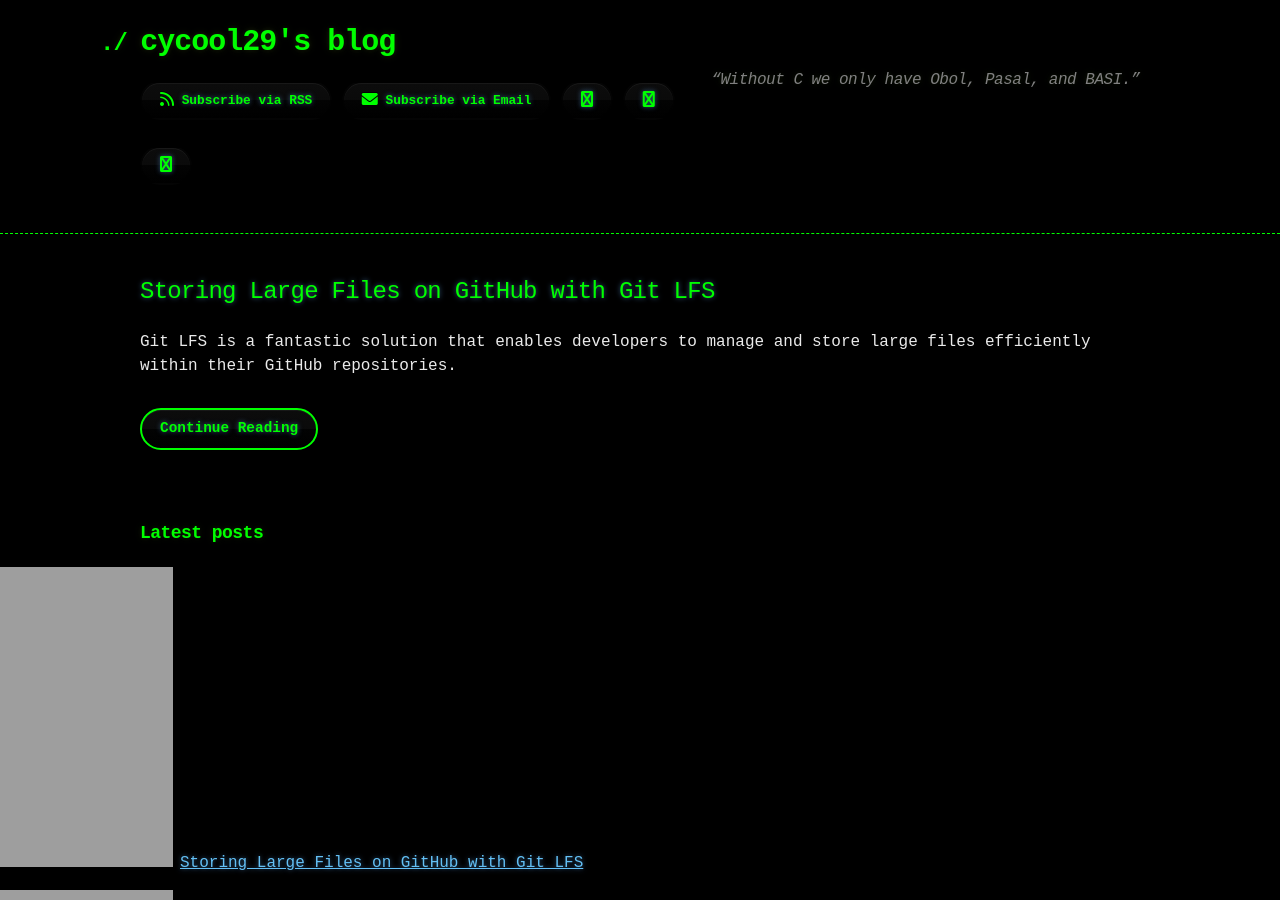
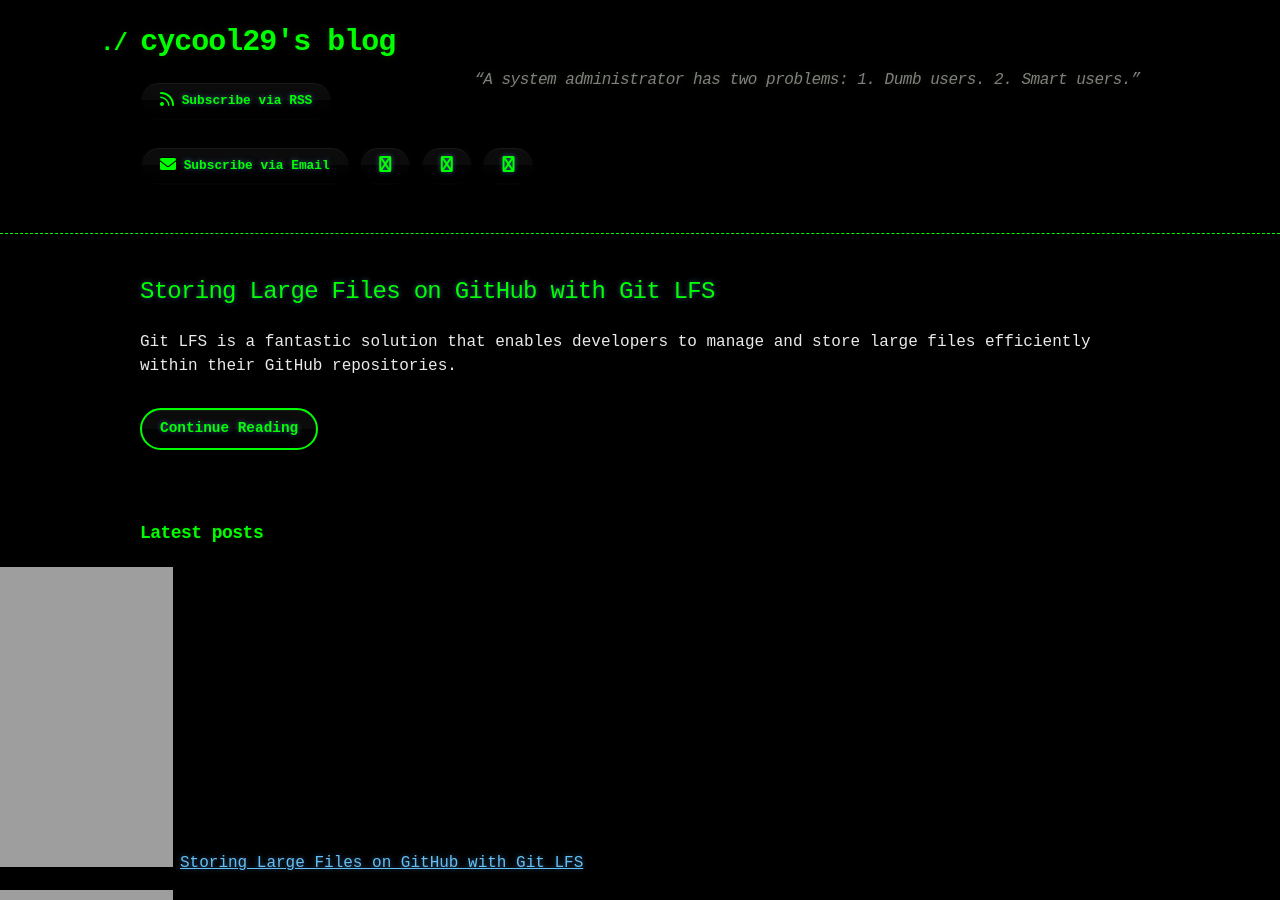
Before and after one commit to cycool29/cycool29.github.io, a Jekyll site: the page built from index.md, in a window 1280 px wide and 900 px high. Built offline with Jekyll 4.4.1, drawn with Linux system fonts in a browser that asks for light colours; a style sheet for code colours, icons or effects is not loaded.

Commit message:
Update quotes

```diff
--- a/_config.yml
+++ b/_config.yml
@@ -1,5 +1,5 @@
 title: cycool29's blog
-description: "“Without C we only have Obol, Pasal, and BASI.” "
+description: "“A system administrator has two problems: 1. Dumb users. 2. Smart users.” "
 bio: A high school student. Intermediate in Python, Git, Bash. Learning JavaScript. He/Him. "
 author: cycool29
 url: https://cycool29.github.io
```
